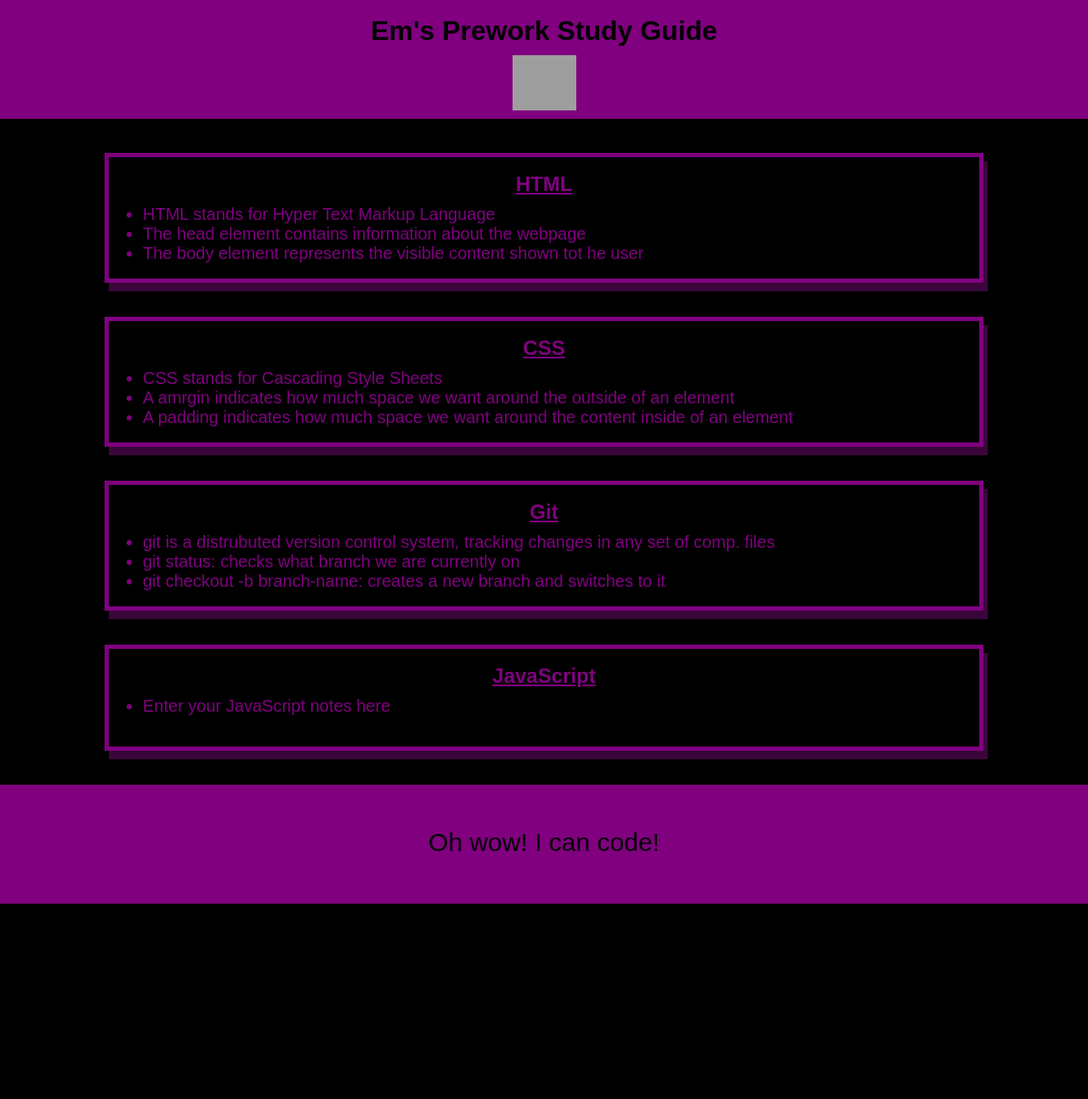
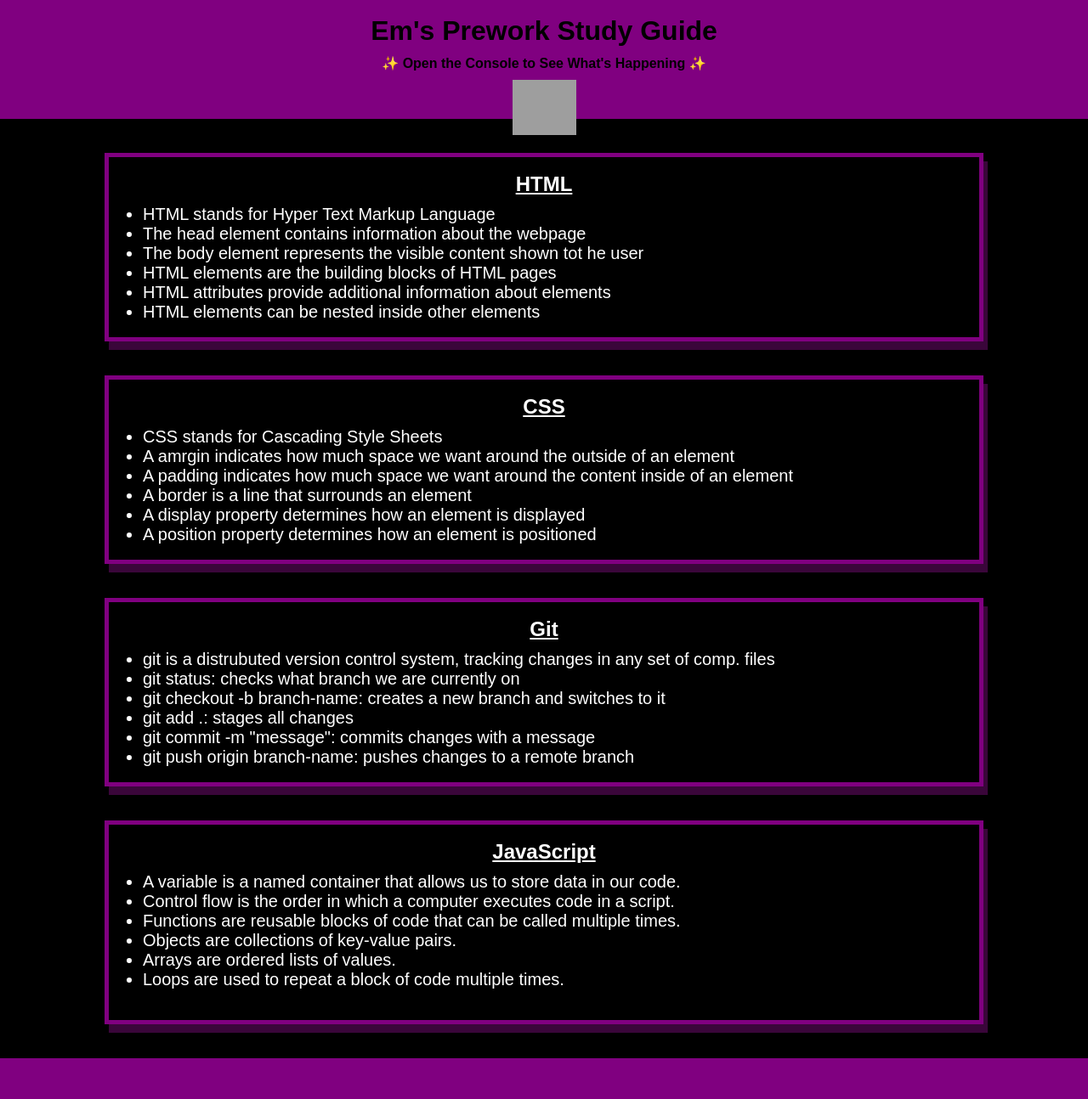
Before and after one commit to So-Emily/prework-study-guide, a plain HTML site: page index.html in a window 1280 px wide. Shown: the top 1294 px of the page at 85% size. Before the commit the page ends 1064 px from the top, so only its background shows below. Drawn offline with Linux system fonts and the light colour scheme; grey boxes are pictures that could not be loaded.

Commit message:
Java Added, Topics and Topics at Random + More Notes

```diff
--- /dev/null
+++ b/assets/script.js
@@ -0,0 +1,40 @@
+const topics = ['HTML', 'CSS', 'Git', 'JavaScript'];
+
+const randomTopic = topics[Math.floor(Math.random() * topics.length)];
+
+function listTopics(){
+
+    for (let x = 0; x < topics.length; x++) {
+        console.log(topics[x]);
+    }
+}
+
+
+function selectTopic(){
+
+    if (randomTopic === 'HTML') {
+
+        console.log("Let's study HTML!");
+
+    } else if (randomTopic === 'CSS') {
+        console.log("Let's study CSS!");
+
+    } else if (randomTopic === 'Git') {
+
+        console.log("Let's study Git!");
+
+    } else if (randomTopic === 'JavaScript') {
+
+        console.log("Let's study JavaScript!");
+
+    } else {
+
+        console.log('Please try again!');
+    }
+}
+
+console.log('Here are the topics we learned through Prework:');
+listTopics();
+
+console.log('Which topic should we study first?');
+selectTopic();
--- a/assets/style.css
+++ b/assets/style.css
@@ -6,7 +6,7 @@
    body {
     font-family: Arial, sans-serif;
     background-color: black;
-    color: purple;
+    color: white;
    }
 
    header,
@@ -26,6 +26,12 @@
     text-align: center;
     text-decoration: underline;
     margin-bottom: 10px;
+   }
+
+   h3 {
+    text-align: center;
+    margin-top: 10px;
+    font-size: medium;
    }
 
    img {
--- a/index.html
+++ b/index.html
@@ -21,7 +21,7 @@
     <header id="top">
       <br>
       <h1>Em's Prework Study Guide</h1>
-
+      <h3>✨ Open the Console to See What's Happening ✨</h3>
       <img src="./assets/galaxy-cat.png" alt="Profile image of cat in space." />
 
     </header>
@@ -37,6 +37,9 @@
           <li>HTML stands for Hyper Text Markup Language</li>
           <li>The head element contains information about the webpage</li>
           <li>The body element represents the visible content shown tot he user</li>
+          <li>HTML elements are the building blocks of HTML pages</li>
+          <li>HTML attributes provide additional information about elements</li>
+          <li>HTML elements can be nested inside other elements</li>
 
         </ul>
         <br>
@@ -50,6 +53,9 @@
           <li>CSS stands for Cascading Style Sheets</li>
           <li>A amrgin indicates how much space we want around the outside of an element</li>
           <li>A padding indicates how much space we want around the content inside of an element</li>
+          <li>A border is a line that surrounds an element</li>
+          <li>A display property determines how an element is displayed</li>
+          <li>A position property determines how an element is positioned</li>
 
         </ul>
         <br>
@@ -63,6 +69,9 @@
           <li>git is a distrubuted version control system, tracking changes in any set of comp. files</li>
           <li>git status: checks what branch we are currently on</li>
           <li>git checkout -b branch-name: creates a new branch and switches to it</li>
+          <li>git add .: stages all changes</li>
+          <li>git commit -m "message": commits changes with a message</li>
+          <li>git push origin branch-name: pushes changes to a remote branch</li>
 
         </ul>
         <br>
@@ -74,7 +83,12 @@
 
         <ul>
 
-         <li>Enter your JavaScript notes here</li>
+          <li>A variable is a named container that allows us to store data in our code.</li>
+          <li>Control flow is the order in which a computer executes code in a script.</li>
+          <li>Functions are reusable blocks of code that can be called multiple times.</li>
+          <li>Objects are collections of key-value pairs.</li>
+          <li>Arrays are ordered lists of values.</li>
+          <li>Loops are used to repeat a block of code multiple times.</li>
 
         </ul>
         <br>
@@ -88,5 +102,6 @@
       <p>Oh wow! I can code!</p>
 
     </footer>
+    <script src="./assets/script.js"></script>
   </body>
 </html>
```
